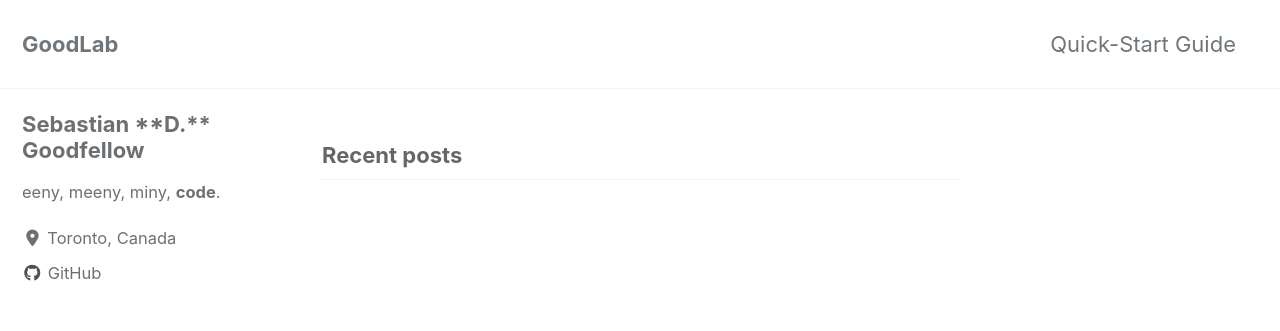
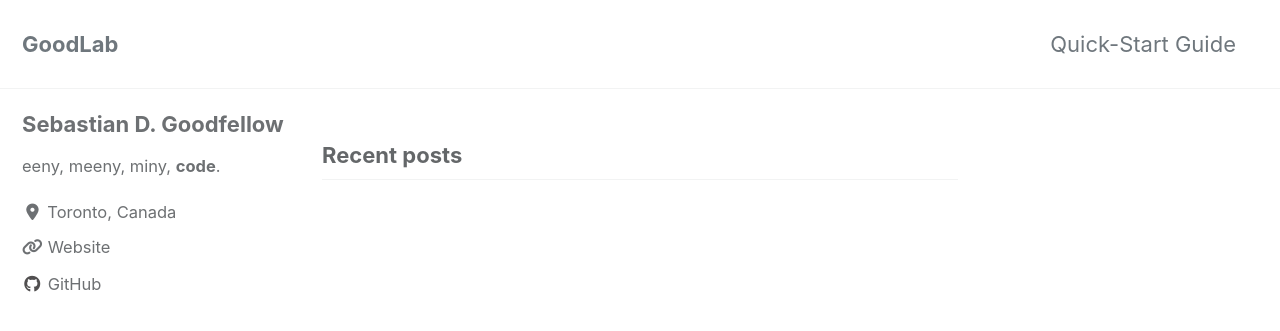
Before and after one commit to Seb-Good/sebastian-goodfellow, a Jekyll site: the page built from index.html, in a window 1280 px wide and 900 px high. Shown: the top 331 px of the window. Built offline with Jekyll 4.4.1, drawn with Linux system fonts in a browser that asks for light colours; cached includes are drawn as plain includes; nearby versions of some CDN libraries; the list of posts is cut into pages by our own code.

Commit message:
- initial commit

```diff
--- a/_config.yml
+++ b/_config.yml
@@ -93,7 +93,7 @@ analytics:
 
 # Site Author
 author:
-  name             : "Sebastian **D.** Goodfellow"
+  name             : "Sebastian D. Goodfellow"
   avatar           : # path of avatar image, e.g. "/assets/images/bio-photo.jpg"
   bio              : "eeny, meeny, miny, **code**."
   location         : "Toronto, Canada"
@@ -104,7 +104,7 @@ author:
       # url: mailto:your.name@email.com
     - label: "Website"
       icon: "fas fa-fw fa-link"
-      # url: "https://your-website.com"
+      url: "https://civmin.utoronto.ca/home/about-us/directory/professors/sebastian-goodfellow/"
     - label: "Twitter"
       icon: "fab fa-fw fa-twitter-square"
       # url: "https://twitter.com/"
```
